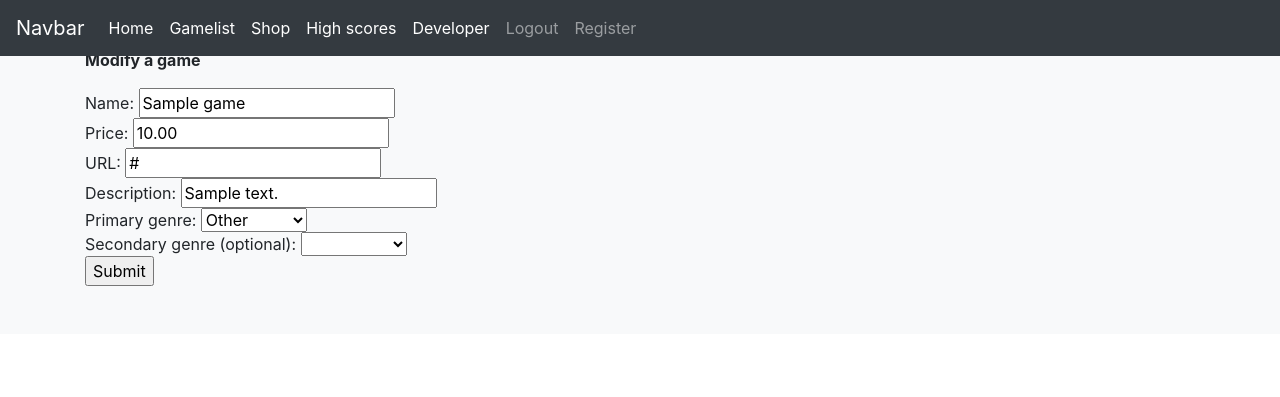
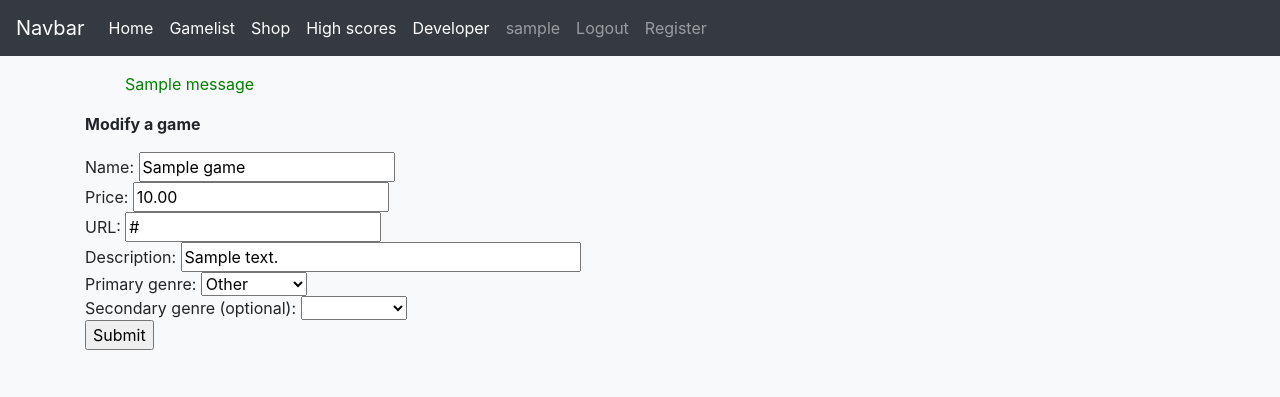
Before and after one commit to Koveror/WSD-project, a Django app: page /modify_game/1 in a window 1280 px wide. Shown: the top 397 px of the page. Run offline with Django 3.2, Linux system fonts and the light colour scheme; a user stored in the database is signed in; tables that the repository leaves empty hold one stand-in row (values such as "Sample post"); one stand-in notice (Sample message) is shown; some libraries are stand-ins or nearby versions.

Commit message:
Error handling in developer and modifygame views

```diff
--- a/gamestore/settings.py
+++ b/gamestore/settings.py
@@ -26,7 +26,7 @@ SECRET_KEY = '#v#@_0exslg+!ulv)he($7plo@de+sw$#+1&&-+6qi3lcm8)+n'
 # SECURITY WARNING: don't run with debug turned on in production!
 DEBUG = True
 
-ALLOWED_HOSTS = ['localhost']
+ALLOWED_HOSTS = ['localhost', '127.0.0.1']
 
 
 # Application definition
--- a/hello/templates/hello/modifygame.html
+++ b/hello/templates/hello/modifygame.html
@@ -27,6 +27,7 @@
     </style>
     {% load static %}
     <link href="{% static 'hello/album.css' %}" rel="stylesheet">
+    <link href="{% static 'hello/messages.css' %}" rel="stylesheet">
   </head>
 
   <body>
@@ -37,13 +38,22 @@
 
     <div class="album py-5 bg-light">
       <div class="container">
+        <br>
+        {% if messages %}
+        <ul class="messages">
+            {% for message in messages %}
+            <li{% if message.tags %} class="{{ message.tags }}"{% endif %}>{{ message }}</li>
+            {% endfor %}
+        </ul>
+        {% endif %}
+
       <p><b> Modify a game </b></p>
       <form method="post" URL="{% url 'hello:modify_game' game.gameid %}">
         {% csrf_token %}
         Name: <input type="text" name="name" value="{{game.name}}"><br>
         Price: <input type="text" name="price" value="{{game.price}}"><br>
         URL: <input type="text" name="URL" value="{{game.URL}}"><br>
-        Description: <input type="text" name="description" value="{{game.description}}"><br>
+        Description: <input type="text" name="description" value="{{game.description}}" style="width:400px;"><br>
         Primary genre:
                       <select name="primarygenre" value="{{game.primarygenre}}">
                         <option value="other">Other</option>
--- a/hello/templates/hello/navbar.html
+++ b/hello/templates/hello/navbar.html
@@ -26,13 +26,18 @@
           <li class="nav-item active">
             <a class="nav-link" href="{% url 'hello:developer' %}">Developer</a>
           </li>
+          {% if user.is_authenticated %}
           <li class="nav-item">
-            {% if user.is_authenticated %}
+              <a class="nav-link">{{user.username}}</a>
+          </li>
+          <li class="nav-item">
               <a class="nav-link" href="{% url 'hello:logout' %}">Logout</a>
-            {% else %}
-              <a class="nav-link" href="{% url 'hello:login' %}">Login</a>
-            {% endif %}
           </li>
+          {% else %}
+          <li>
+            <a class="nav-link" href="{% url 'hello:login' %}">Login</a>
+          </li>
+          {% endif %}
           <li class="nav-item">
             <a class="nav-link" href="{% url 'hello:register' %}">Register</a>
           </li>
--- a/hello/views.py
+++ b/hello/views.py
@@ -4,9 +4,11 @@ import uuid
 from datetime import datetime
 from hashlib import md5
 from django.shortcuts import render, redirect
-from django.http import HttpResponse, JsonResponse
+from django.http import HttpResponse, JsonResponse, HttpResponseRedirect
 from django.views import generic
 import django.core.exceptions
+from django.db import IntegrityError
+from django.core.exceptions import ValidationError
 from .models import Game, Score, GameState, Purchases
 from django.contrib.auth import authenticate, login, logout
 from django.contrib.auth.decorators import login_required, user_passes_test
@@ -75,6 +77,7 @@ class DeveloperView(LoginRequiredMixin, generic.View):
 
         #Create a new game
         try:
+            context = {'is_a_developer': is_member, 'games': games}
             name = request.POST['name']
             price = request.POST['price']
             URL = request.POST['URL']
@@ -93,13 +96,19 @@ class DeveloperView(LoginRequiredMixin, generic.View):
                        secondarygenre=secondarygenre,
                        image=image
                        )
-            context = {'is_a_developer': is_member, 'games': games}
+
             messages.success(request, 'You succesfully added a game')
-            return render(request, 'hello/developer.html', context)
-        except KeyError:
-            context = {'is_a_developer': is_member, 'games': games}
+            return HttpResponseRedirect(request.path)
+        except IntegrityError:
+            messages.add_message(request, messages.ERROR, 'Name already taken')
+            return HttpResponseRedirect(request.path)
+        except ValidationError:
+            messages.add_message(request, messages.ERROR, 'Please populate all fields correctly')
+            return HttpResponseRedirect(request.path)
+        except:
             messages.add_message(request, messages.ERROR, 'Something went wrong')
-            return render(request, 'hello/developer.html', context)
+            return HttpResponseRedirect(request.path)
+
 
 class ModifyGameView(LoginRequiredMixin, generic.DetailView):
     model = Game
@@ -133,13 +142,18 @@ class ModifyGameView(LoginRequiredMixin, generic.DetailView):
                     primarygenre=primarygenre,
                     secondarygenre=secondarygenre
                     )
-            except KeyError:
-                messages.add_message(request, messages.ERROR, '''You don't have permission to modify this game''')
+                messages.success(request, 'You succesfully modified a game')
                 return redirect('hello:developer')
 
-            context = {'is_a_developer': is_member, 'games': games}
-            messages.success(request, 'You succesfully modified a game')
-            return redirect('hello:developer')
+            except IntegrityError:
+                messages.add_message(request, messages.ERROR, 'Name already taken')
+                return HttpResponseRedirect(request.path)
+            except ValidationError:
+                messages.add_message(request, messages.ERROR, 'Please populate all fields correctly')
+                return HttpResponseRedirect(request.path)
+            except:
+                messages.add_message(request, messages.ERROR, 'Something went wrong')
+                return HttpResponseRedirect(request.path)
 
 class GameSalesView(LoginRequiredMixin, generic.DetailView):
     login_url = 'hello:login'
```
Also changed, not shown: hello/templates/hello/developer.html (+3 -6 lines).
